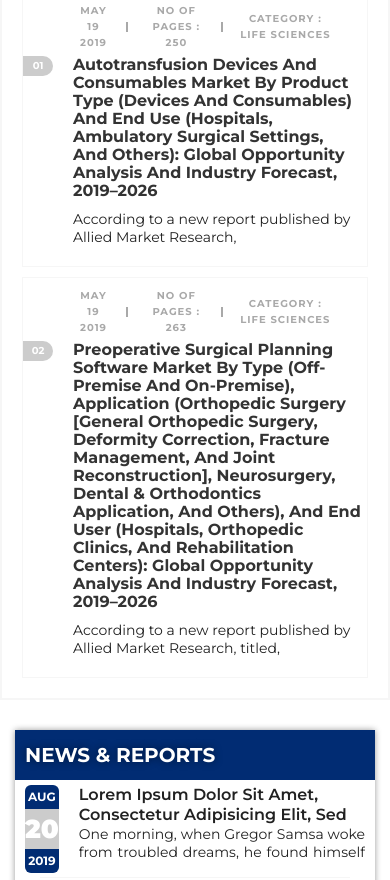
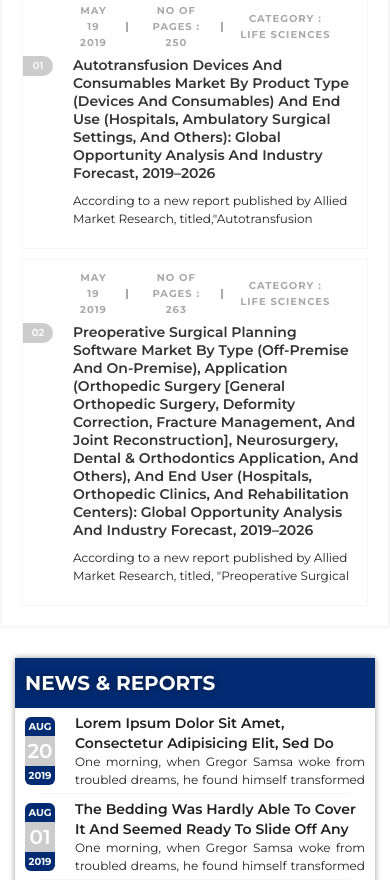
Before and after one commit to amitd6846/amit-deshpande, a plain HTML site: page index.html in a window 390 px wide. Shown: the part 1991-2871 px from the top of the page. Drawn offline with nearby package versions, Linux system fonts and the light colour scheme.

Commit message:
Update style.css
CSS

```diff
--- a/css/style.css
+++ b/css/style.css
@@ -2123,5 +2123,30 @@ button.buy_now_btn i {
         width: 50%;
         transition: all .4s linear;
     }
+    .report_div h4 a,
+    .report_details h4 {
+        font-size: 14px;
+        font-weight: 600;
+    }
+    .report_details p,
+    .report_div>p {
+        line-height: 18px;
+        height: calc(18px * 2);
+        overflow: hidden;
+        font-size: 12px;
+    }
+    p.date {
+        font-size: 20px;
+        line-height: 30px;
+        font-weight: 600;
+    }
+    p.month,
+    p.year {
+        font-size: 10px;
+        line-height: 19px;
+    }
+    .report_wrpr {
+        align-items: center;
+    }
 }
 @media screen and (max-width:375px) {}
```
